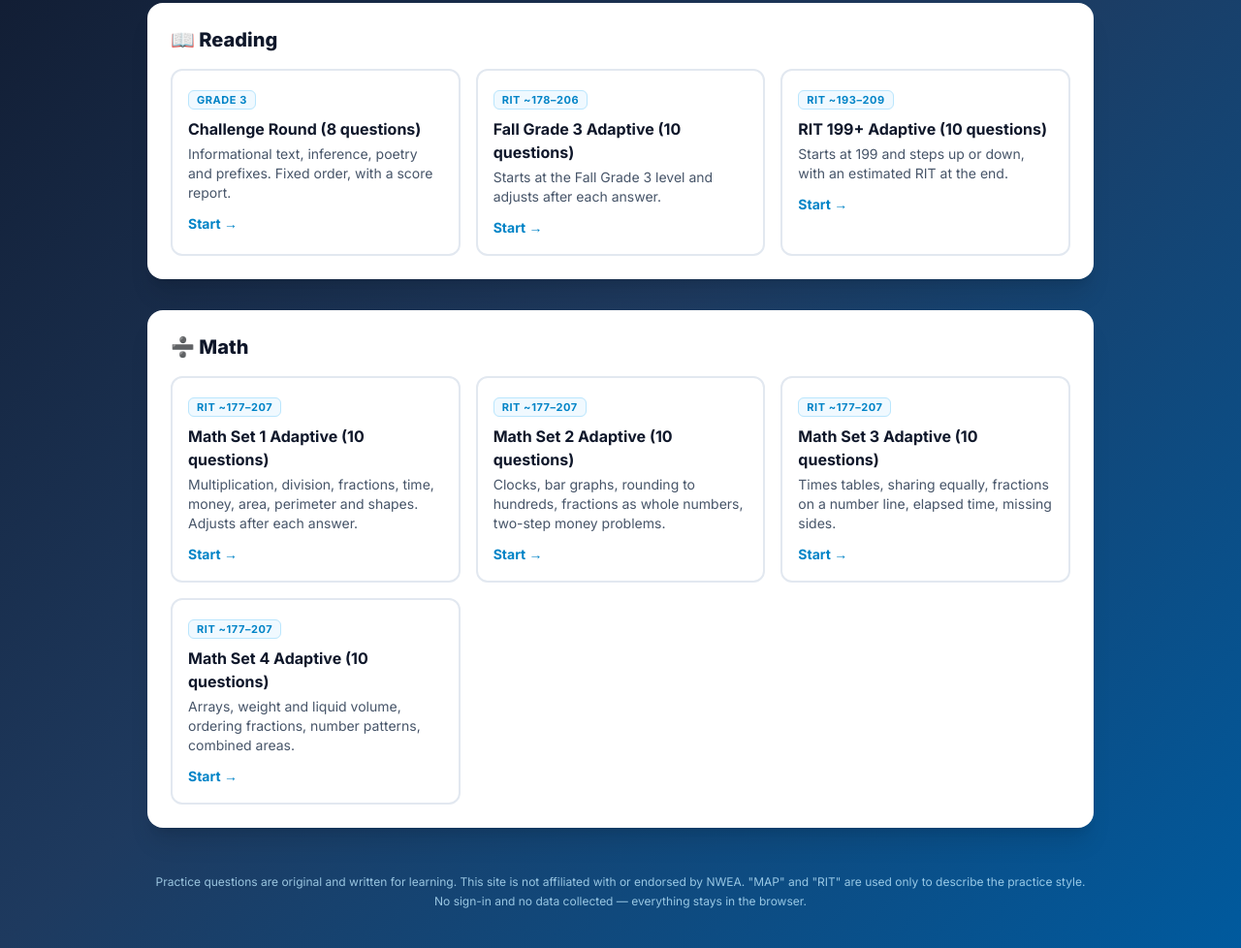
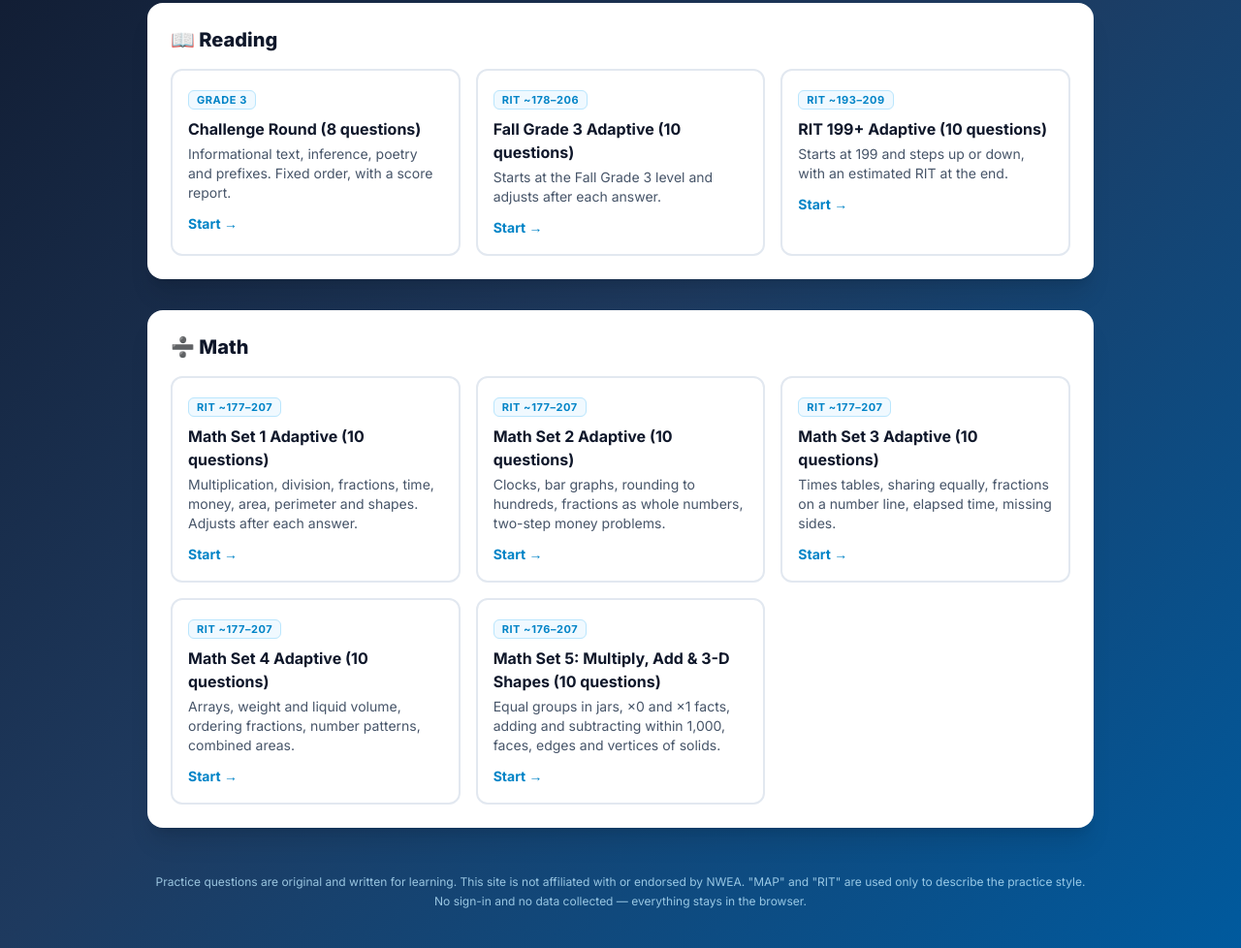
Before and after one commit to chrystali2002/kids-practice-3rdgrade, a plain HTML site: page index.html in a window 1280 px wide. Shown: the part 245-1223 px from the top of the page at 97% size. Drawn offline with nearby package versions, Linux system fonts and the light colour scheme.

Commit message:
Fix formatting issue in index.html

```diff
--- a/index.html
+++ b/index.html
@@ -51,7 +51,9 @@
           { title: "Math Set 3 Adaptive (10 questions)", file: "math/set3-adaptive.html", level: "RIT ~177–207",
             about: "Times tables, sharing equally, fractions on a number line, elapsed time, missing sides." },
           { title: "Math Set 4 Adaptive (10 questions)", file: "math/set4-adaptive.html", level: "RIT ~177–207",
-            about: "Arrays, weight and liquid volume, ordering fractions, number patterns, combined areas." }
+            about: "Arrays, weight and liquid volume, ordering fractions, number patterns, combined areas." },
+          { title: "Math Set 5: Multiply, Add & 3-D Shapes (10 questions)", file: "math/set5-adaptive.html", level: "RIT ~176–207",
+            about: "Equal groups in jars, ×0 and ×1 facts, adding and subtracting within 1,000, faces, edges and vertices of solids." }
         ]
       }
     ];
```
